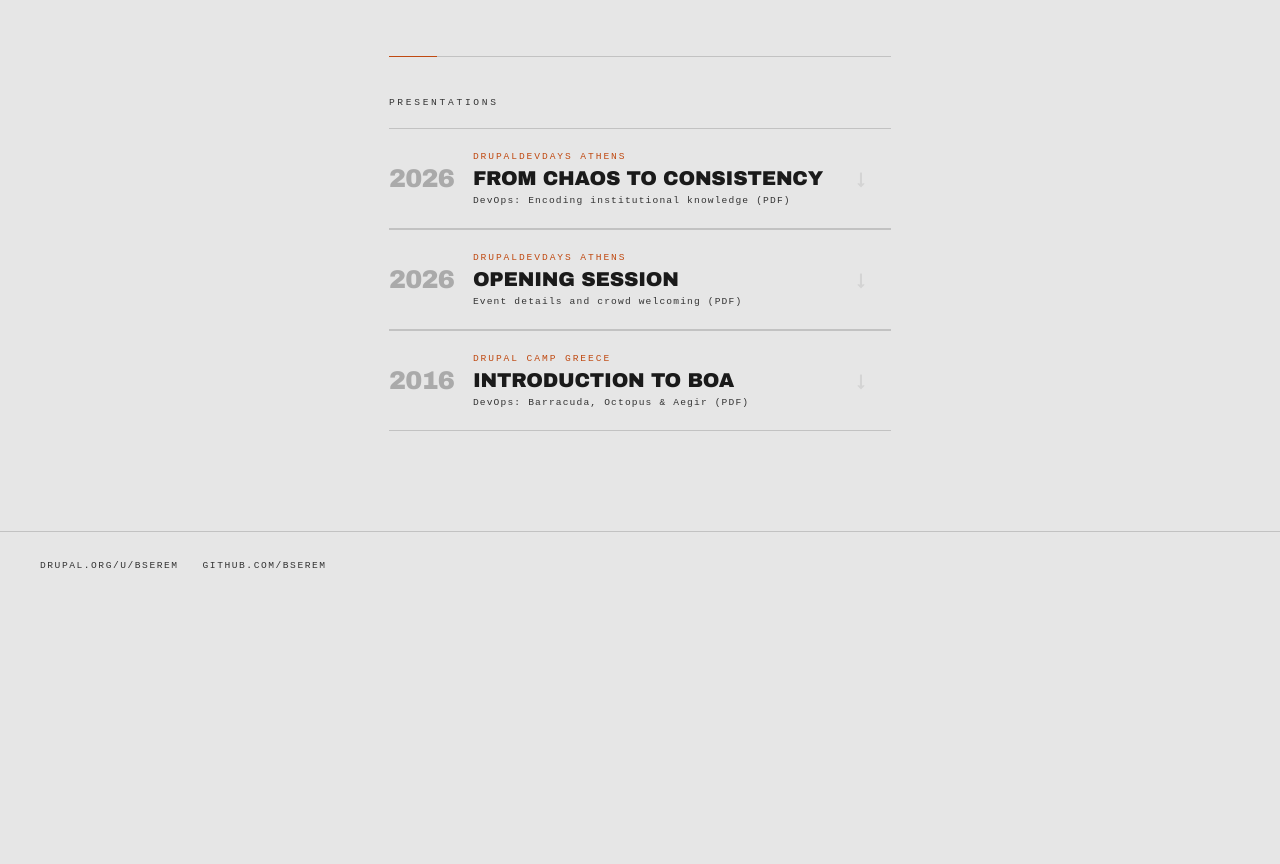
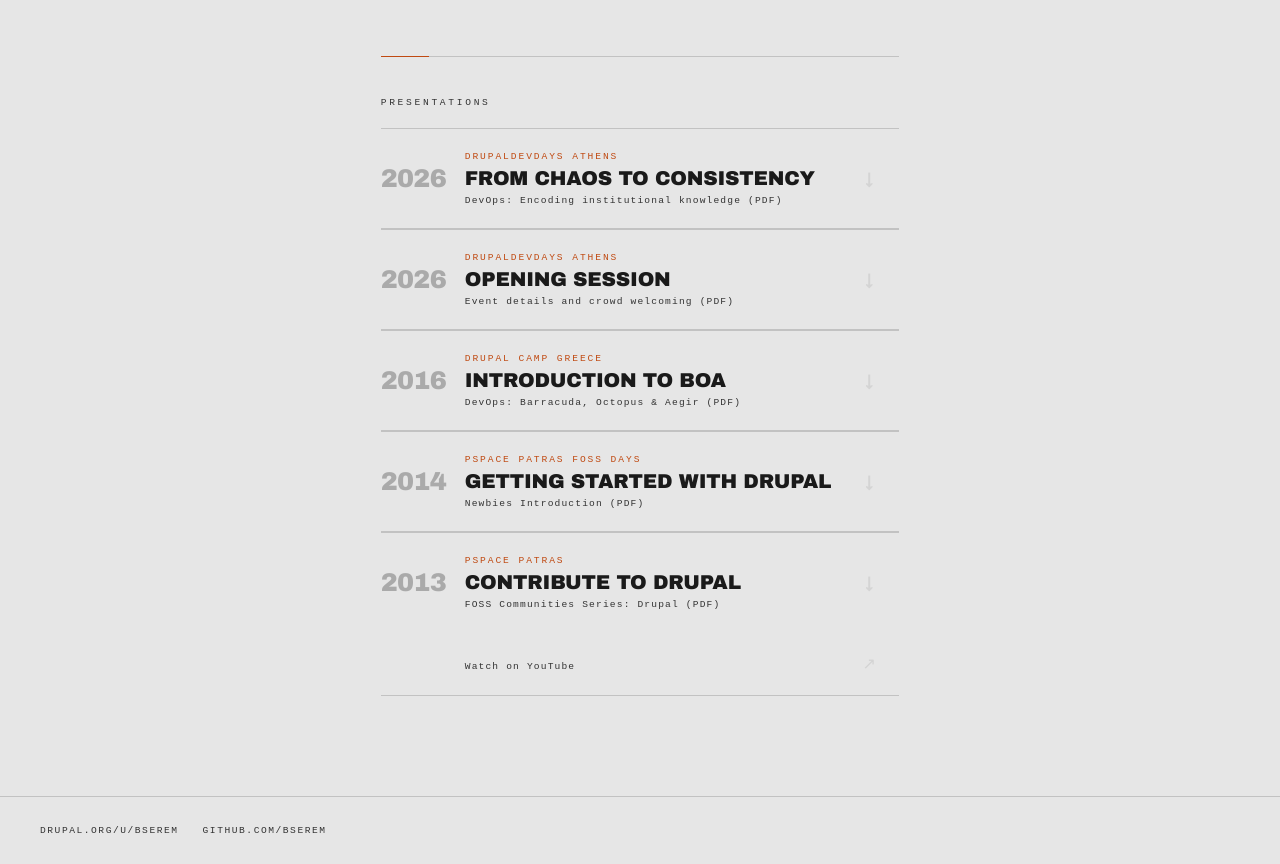
Before and after one commit to bserem/bserem.github.io, a plain HTML site: page index.html in a window 1280 px wide. Shown: the part 201-1065 px from the top of the page. Before the commit the page ends 800 px from the top, so only its background shows below. Drawn offline with Linux system fonts and the light colour scheme; a web font is replaced by a local one.

Commit message:
PSpace presentations

```diff
--- a/index.html
+++ b/index.html
@@ -119,6 +119,8 @@
     .presentation:nth-child(1) { animation: rise 0.55s cubic-bezier(0.22,1,0.36,1) 0.45s forwards; }
     .presentation:nth-child(2) { animation: rise 0.55s cubic-bezier(0.22,1,0.36,1) 0.58s forwards; }
     .presentation:nth-child(3) { animation: rise 0.55s cubic-bezier(0.22,1,0.36,1) 0.71s forwards; }
+    .presentation:nth-child(4) { animation: rise 0.55s cubic-bezier(0.22,1,0.36,1) 0.84s forwards; }
+    .presentation:nth-child(5) { animation: rise 0.55s cubic-bezier(0.22,1,0.36,1) 0.97s forwards; }
 
     .card {
       display: grid;
@@ -212,7 +214,9 @@
     footer a { color: var(--muted); text-decoration: none; transition: color 0.2s; }
     footer a:hover { color: var(--gold); }
 
-    @keyframes rise {
+    .card--no-bottom-border { border-bottom: none; }
+
+@keyframes rise {
       from { opacity: 0; transform: translateY(10px); }
       to   { opacity: 1; transform: translateY(0); }
     }
@@ -281,6 +285,39 @@
       </a>
     </li>
 
+    <li class="presentation">
+      <a class="card"
+         href="presentations/PSpace Patras FOSS Days 2014 - Drupal.pdf">
+        <span class="card__year">2014</span>
+        <div class="card__body">
+          <p class="card__event">PSpace Patras FOSS Days</p>
+          <p class="card__title">Getting Started with Drupal</p>
+          <p class="card__sub">Newbies Introduction (PDF)</p>
+        </div>
+        <span class="card__arrow">↓</span>
+      </a>
+    </li>
+
+    <li class="presentation">
+      <a class="card card--no-bottom-border"
+         href="presentations/PSpace 2013 - Contribute to Open Source Communities - Drupal.pdf">
+        <span class="card__year">2013</span>
+        <div class="card__body">
+          <p class="card__event">PSpace Patras</p>
+          <p class="card__title">Contribute to Drupal</p>
+          <p class="card__sub">FOSS Communities Series: Drupal (PDF)</p>
+        </div>
+        <span class="card__arrow">↓</span>
+      </a>
+      <a class="card" href="https://www.youtube.com/watch?v=K0CW2jMPV0I" target="_blank" rel="noopener">
+        <span class="card__year"></span>
+        <div class="card__body">
+          <p class="card__sub">Watch on YouTube</p>
+        </div>
+        <span class="card__arrow">↗</span>
+      </a>
+    </li>
+
   </ul>
 </main>
 
```
Also changed, not shown: 2 other files.
